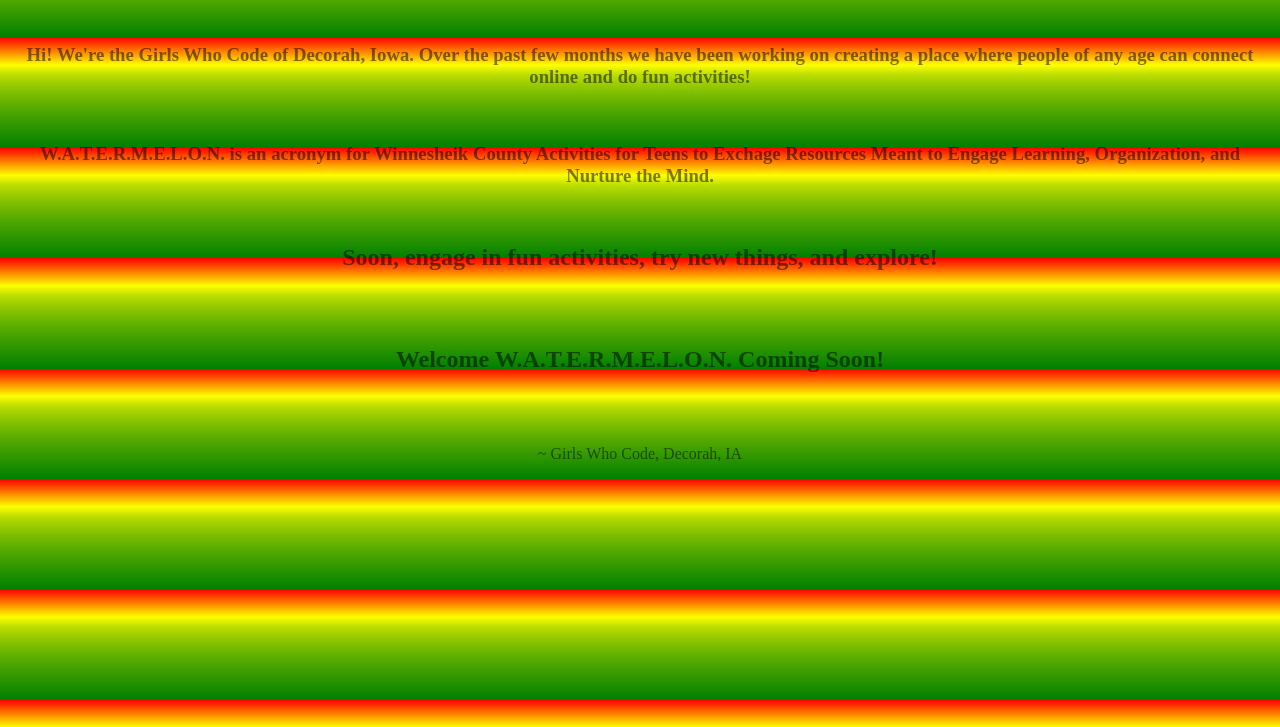
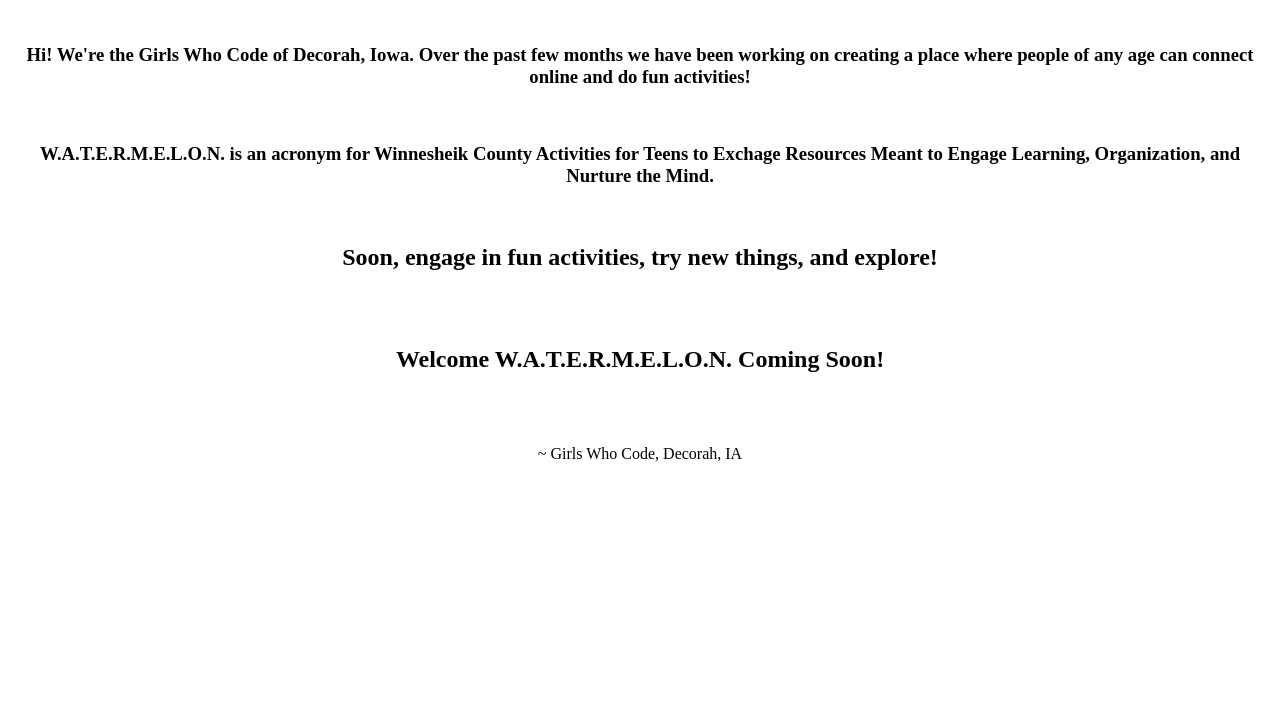
Before and after one commit to girlswhocodedecorah/WelcomeWatermelon, a plain HTML site: page WelcomeWatermelon.html in a window 1280 px wide. Shown: the part 73-800 px from the top of the page. Drawn offline with Linux system fonts and the light colour scheme.

Commit message:
Update WelcomeWatermelon.html

```diff
--- a/WelcomeWatermelon.html
+++ b/WelcomeWatermelon.html
@@ -3,8 +3,7 @@
 <title>Welcome W.A.T.E.R.M.E.L.O.N</title>
   <head>
   <style>
-  body{ background-image: repeating-linear-gradient(red, yellow, 10%, green 20%);
-    opacity: 0.5;
+  body{ background-image: repeating-linear-gradient(red, yellow, 10%, green 20%, 0.5);
     }
   </style>
     </head>
```
